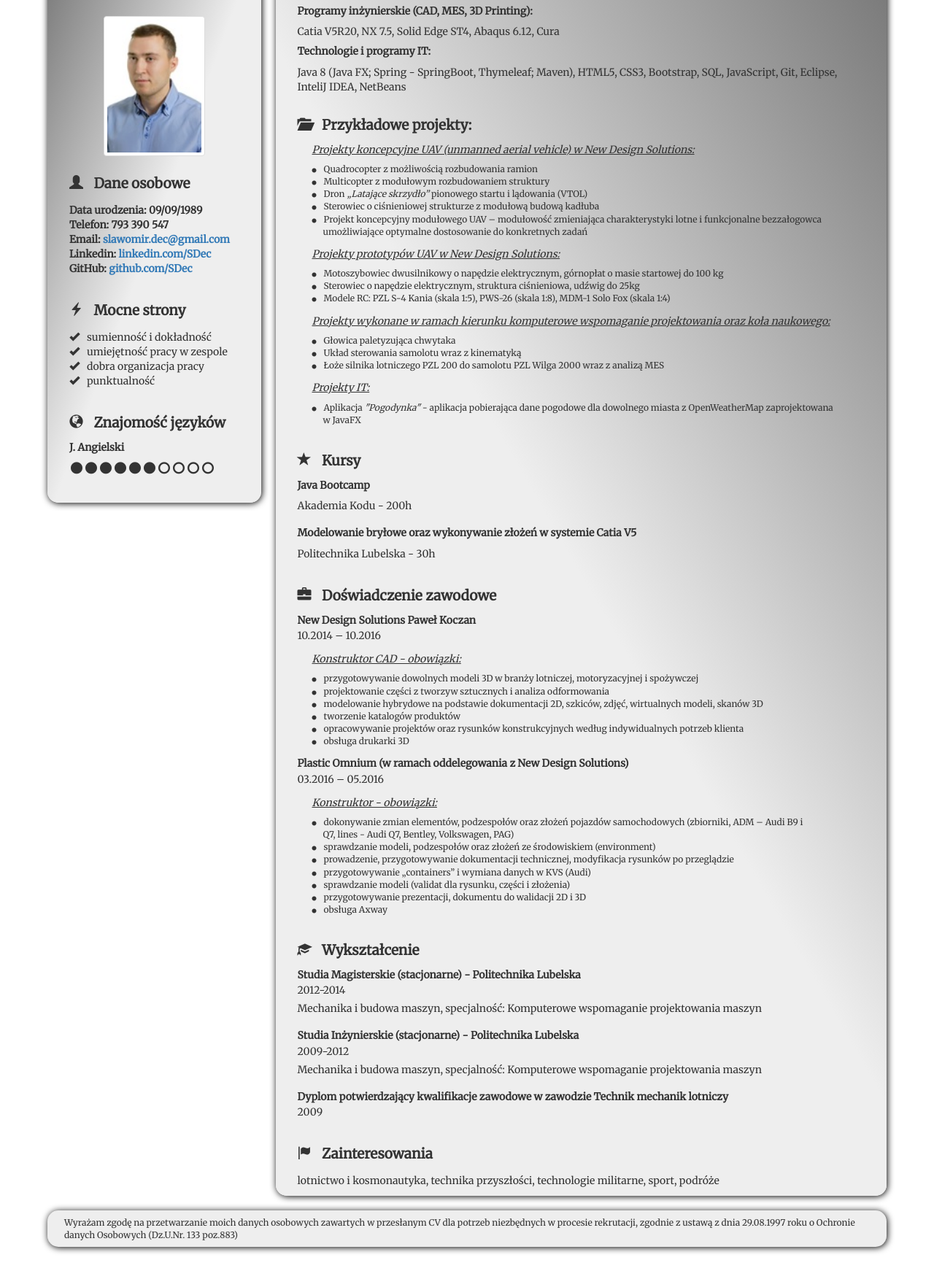
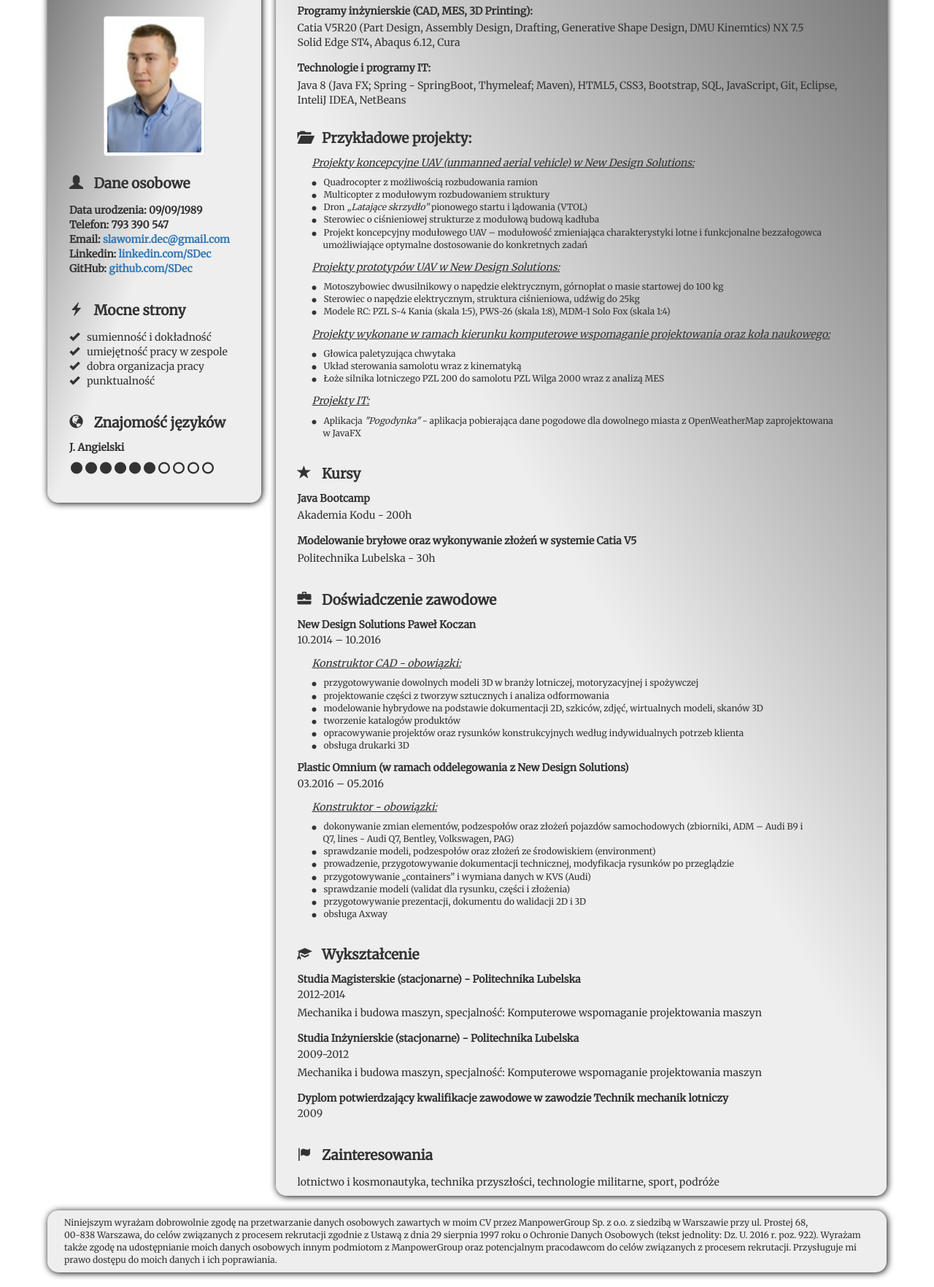
Before and after one commit to SlawekDec/CV2, a plain HTML site: page bootstrap-3.3.7-dist/index.html in a window 1280 px wide. Shown: the part 81-1845 px from the top of the page at 73% size. Before the commit the page ends 1810 px from the top, so only its background shows below. Drawn offline with nearby package versions, Linux system fonts and the light colour scheme.

Commit message:
new informations about catia and new footer

```diff
--- a/bootstrap-3.3.7-dist/css/CVindex.css
+++ b/bootstrap-3.3.7-dist/css/CVindex.css
@@ -38,6 +38,10 @@ h4 {
 	margin-top: 0px;
 	margin-bottom: 16px;
 	padding-bottom: 0px;
+}
+
+h5 {
+	margin-bottom: 5px;
 }
 
 
@@ -96,7 +100,7 @@ ul {
 .bottom-row {
 	width: 1150px;
 	background: #eee;
-	height: 50px;
+	height: 85px;
 	border-radius: 15px;
 	box-shadow: 1px 1px 10px #000;
 	margin-right: 10px;
@@ -150,7 +154,7 @@ ul {
 }
 
 .description{
-	margin-bottom: 20px;
+	margin-bottom: 18px;
 }
 
 .description2{
--- a/bootstrap-3.3.7-dist/index.html
+++ b/bootstrap-3.3.7-dist/index.html
@@ -117,7 +117,7 @@
 							</div>
 						</div> -->
 						<h5 id="bold">Programy inżynierskie (CAD, MES, 3D Printing):</h5>
-						<p>Catia V5R20, NX 7.5, Solid Edge ST4, Abaqus 6.12, Cura</p>
+						Catia V5R20 (Part Design, Assembly Design, Drafting, Generative Shape Design, DMU Kinemtics) NX 7.5 <div class="description"> Solid Edge ST4, Abaqus 6.12, Cura </div>
 						<h5 id="bold">Technologie i programy IT:</h5>
 						<p>Java 8 (Java FX; Spring - SpringBoot, Thymeleaf; Maven), HTML5, CSS3, Bootstrap,  SQL, JavaScript, Git, Eclipse, InteliJ IDEA, NetBeans</p>
 	  				</div>
@@ -357,7 +357,8 @@
 			</div>
 			<div class="row">
 			  	<div class="col-md-12 bottom-row">
-			  		<div class="textpadding">Wyrażam zgodę na przetwarzanie moich danych osobowych zawartych w przesłanym CV dla potrzeb niezbędnych w procesie rekrutacji, zgodnie z ustawą z dnia 29.08.1997 roku o Ochronie danych Osobowych (Dz.U.Nr. 133 poz.883)</div>
+			  		<div class="textpadding">Niniejszym wyrażam dobrowolnie zgodę na przetwarzanie danych osobowych zawartych w moim CV przez ManpowerGroup Sp. z o.o. z siedzibą w Warszawie przy ul. Prostej 68,
+			  		<div>00-838 Warszawa, do celów związanych z procesem rekrutacji zgodnie z Ustawą z dnia 29 sierpnia 1997 roku o Ochronie Danych Osobowych (tekst jednolity: Dz. U. 2016 r. poz. 922). Wyrażam także zgodę na udostępnianie moich danych osobowych innym podmiotom z ManpowerGroup oraz potencjalnym pracodawcom do celów związanych z procesem rekrutacji. Przysługuje mi prawo dostępu do moich danych i ich poprawiania.</div></div>
 			  	</div>
 			</div>
 		</div>
```
